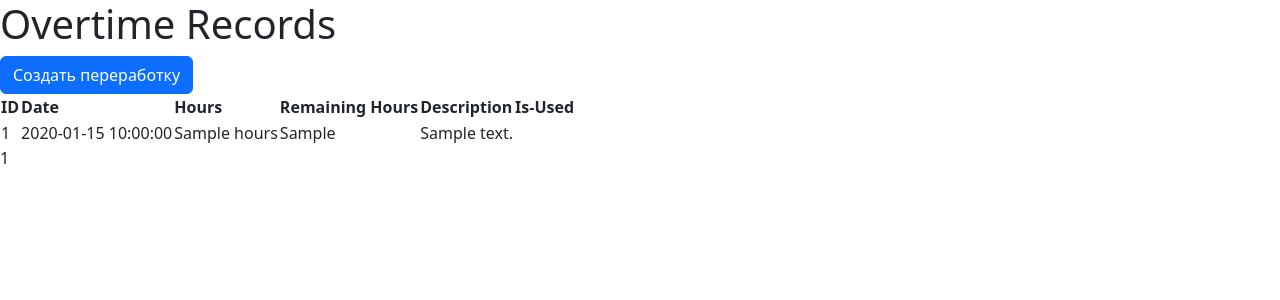
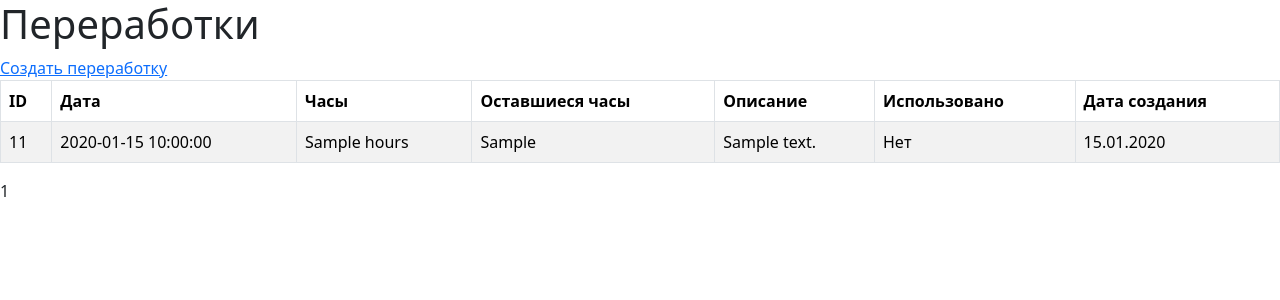
Before and after one commit to Koresh06/TimeKeep, a FastAPI app: template src/templates/overtimes/get-all.html in a window 1280 px wide. Shown: the top 300 px of the page. Run offline with FastAPI, Linux system fonts and the light colour scheme; the template is opened without the code that fills it: most values are stand-ins (such as "Sample title", 1, 10 or a date in 2020); parts of the project's set-up code (start-up, migrations or seed data) failed here and were passed over.

Commit message:
addad pagination overtimes and create_at ovetime

```diff
--- a/src/api/v1/overtime/schemas.py
+++ b/src/api/v1/overtime/schemas.py
@@ -2,7 +2,7 @@ import uuid
 from typing import List, TypeVar, Generic
 from fastapi import Form
 from pydantic import BaseModel, ConfigDict, Field
-from datetime import date
+from datetime import date, datetime
 
 from api.v1.user.schemas import UserOut
 
@@ -21,6 +21,7 @@ class OvertimeBase(BaseModel):
     o_date: date
     hours: int = Field(..., ge=1, le=24)
     description: str | None
+    create_at: datetime
 
 
 class OvertimeCreate(OvertimeBase):
--- a/src/templates/overtimes/get-all.html
+++ b/src/templates/overtimes/get-all.html
@@ -1,58 +1,80 @@
 {% extends 'base.html' %}
 
+{% block styles %}
+<link rel="stylesheet" href="{{ url_for('static', path='css/overtimes/get_all.css') }}">
+{% endblock %}
+
 {% block content %}
-    <h1>Overtime Records</h1>
+    <h1>Переработки</h1>
 
     <!-- Кнопка для создания нового отгула -->
-    <div class="create-overtime-button">
-        <a href="/overtime/create" class="btn btn-primary">Создать переработку</a>
+    <div class="create-button">
+        <a href="/overtime/create" class="">Создать переработку</a>
     </div>
 
     <!-- Проверка на наличие данных -->
     {% if overtimes %}
-        <table>
+        <table class="table table-striped table-bordered">
             <thead>
                 <tr>
                     <th>ID</th>
-                    <th>Date</th>
-                    <th>Hours</th>
-                    <th>Remaining Hours</th>
-                    <th>Description</th>
-                    <th>Is-Used</th>
+                    <th>Дата</th>
+                    <th>Часы</th>
+                    <th>Оставшиеся часы</th>
+                    <th>Описание</th>
+                    <th>Использовано</th>
+                    <th>Дата создания</th>
                 </tr>
             </thead>
             <tbody>
                 {% for overtime in overtimes %}
                     <tr>
-                        <td>{{ overtime.id }}</td>
+                        <td>{{ loop.index + (current_page - 1) * limit }}</td>
                         <td>{{ overtime.o_date }}</td>
                         <td>{{ overtime.hours }}</td>
                         <td>{{ overtime.remaining_hours }}</td>
                         <td>{{ overtime.description }}</td>
-                        <td>{{ overtime.is_used }}</td>
+                        <td>{% if overtime.is_used %}Да{% else %}Нет{% endif %}</td>
+                        <td>{{ overtime.create_at.strftime('%d.%m.%Y') }}</td>
                     </tr>
                 {% endfor %}
             </tbody>
         </table>
 
-        <!-- Пагинация -->
+        <div class="pagination-container">
             <div class="pagination">
                 {% if current_page > 1 %}
-                <a href="/?limit={{ limit }}&offset={{ (current_page - 2) * limit }}">Prev</a>
+                    <a class="pagination-btn" href="/overtime/?limit={{ limit }}&offset={{ (current_page - 2) * limit }}">Предыдущая</a>
                 {% endif %}
 
-            {% for page in range(1, total_pages + 1) %}
+                {% if current_page > 3 %}
+                    <a class="pagination-btn" href="/overtime/?limit={{ limit }}&offset=0">1</a>
+                    <span class="ellipsis">...</span>
+                {% endif %}
+
+                {% set start_page = 1 if current_page - 2 < 1 else current_page - 2 %}
+                {% set end_page = total_pages if current_page + 2 > total_pages else current_page + 2 %}
+
+                {% for page in range(start_page, end_page + 1) %}
                     {% if page == current_page %}
                         <span class="current-page">{{ page }}</span>
                     {% else %}
-                    <a href="/?limit={{ limit }}&offset={{ (page - 1) * limit }}">{{ page }}</a>
+                        <a class="pagination-btn" href="/overtime/?limit={{ limit }}&offset={{ (page - 1) * limit }}">{{ page }}</a>
                     {% endif %}
                 {% endfor %}
 
+                {% if current_page < total_pages - 2 %}
+                    <span class="ellipsis">...</span>
+                    <a class="pagination-btn" href="/overtime/?limit={{ limit }}&offset={{ (total_pages - 1) * limit }}">{{ total_pages }}</a>
+                {% endif %}
+
                 {% if current_page < total_pages %}
-                <a href="/?limit={{ limit }}&offset={{ current_page * limit }}">Next</a>
+                    <a class="pagination-btn" href="/overtime/?limit={{ limit }}&offset={{ current_page * limit }}">Следующая</a>
                 {% endif %}
             </div>
+        </div>
+
+
     {% else %}
         <!-- Сообщение об отсутствии данных -->
         <div class="alert alert-warning" role="alert">
```
Also changed, not shown: src/api/v1/overtime/repository.py (+6 -3 lines), src/api/v1/overtime/service.py (+4 -7 lines), src/static/css/overtimes/get_all.css (added, +114 -0 lines), 1 other file. Lines whose indentation alone changed are shown as unchanged.
